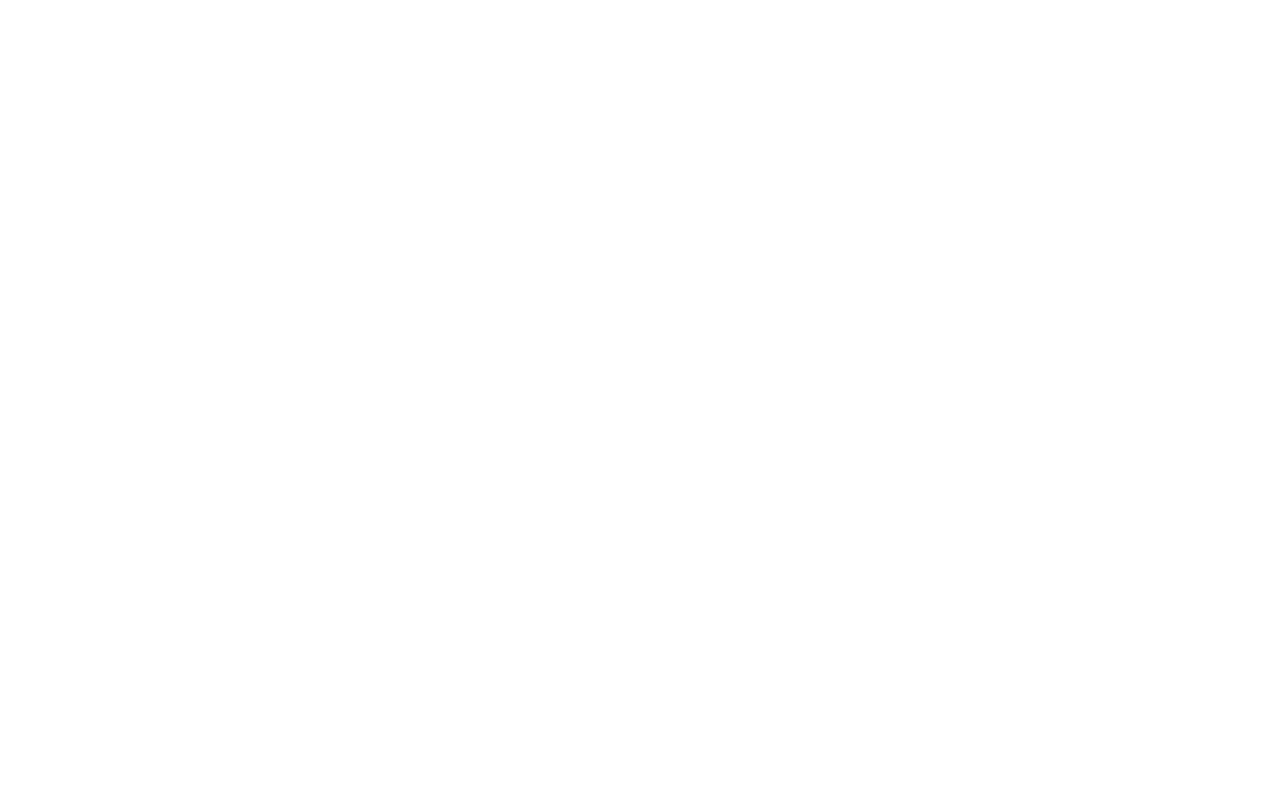
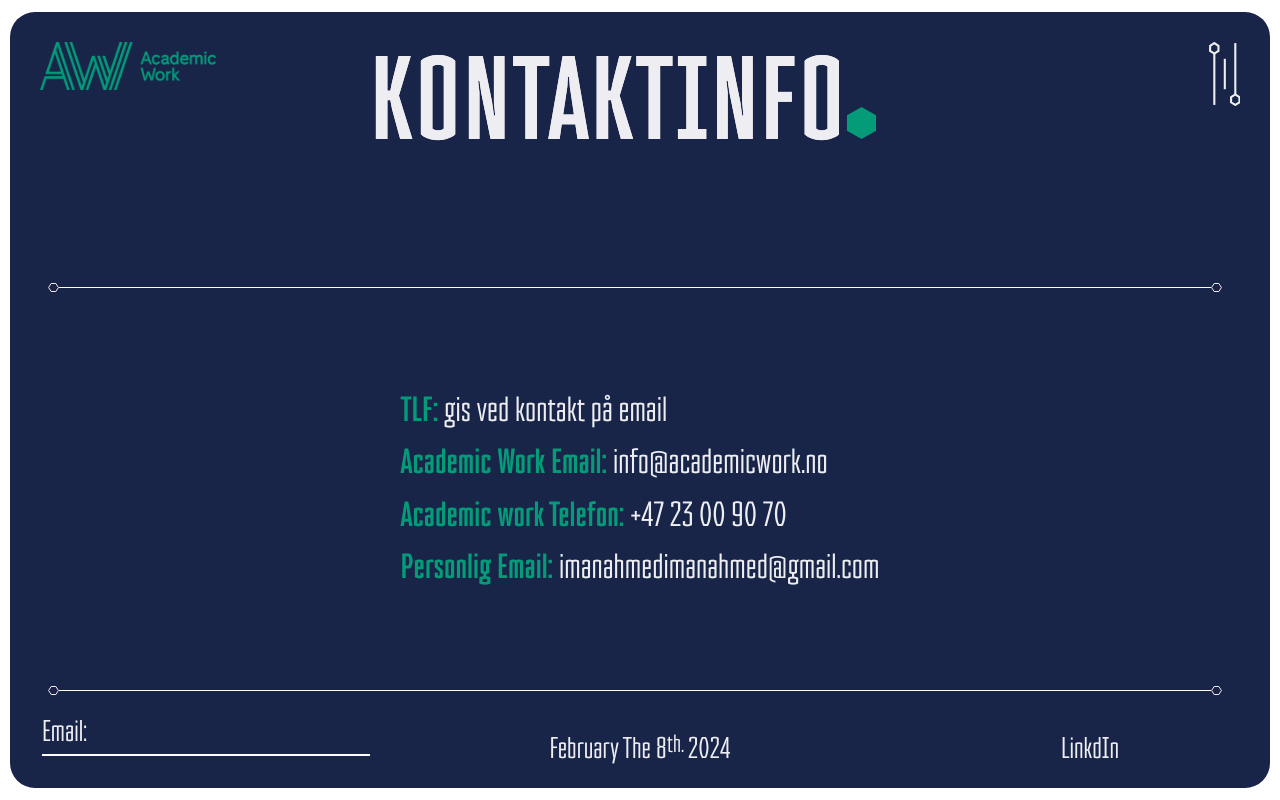
Before and after one commit to imanahmedoslo/my-vite-app, a React (Vite) app: page /Contacts in a window 1280 px wide. Built offline with nearby package versions, Linux system fonts and the light colour scheme.

Commit message:
complete porfolio

```diff
--- a/src/App.css
+++ b/src/App.css
@@ -79,6 +79,17 @@
     font-family: 'TT Tunnels',bold, 'Impact', sans-serif;
     letter-spacing: 2px;
   }*/
+  .emailShown:hover{
+    opacity: 1;
+    color:  #049B79;
+  }
+  .emailShown{
+opacity: 0;
+  }
+  .links:hover{
+    color:#049B79;
+    font-weight: bold;
+  }
   .font {
     /* Existing styles */
     text-align: center;
@@ -106,12 +117,17 @@
     opacity: 0; /* Make SVG fully transparent on hover */
     transform: translateX(-20px); /* Move SVG to the right before disappearing */
   }
-
+  .heigtt{
+    font-size:35px;
+    font-family: 'TT Tunnels', bold, 'Impact', sans-serif;
+    color:#EEEEF2;
+  }
 
   .font:hover {
     /* Existing hover styles */
     background-position: right bottom;
     animation: text-reveal-rtl 0.5s forwards;
+    cursor: pointer;
   }
 
 
@@ -137,6 +153,25 @@
   .SecondDeviderMobile{
 
   }
+  .navBarDropdown {/* Hidden by default */
+    display: flex;
+    position: absolute;
+    top: 100%; /* Directly below the toggle element */
+    right: 0;
+    background-color: #182549;
+    padding: 10px;
+    border-radius: 5px;
+    flex-direction: column;
+    z-index: 1000;
+    max-height: 0; /* Start with max-height 0 */
+  transition: max-height 0.5s ease-in-out;
+     /* Ensure it appears above other content */
+  }
+
+  .navBarDropdown.open {
+    display: flex; /* Show dropdown */
+    max-height: fit-content;
+  }
 
   .dot{
     color:#049B79;
@@ -152,12 +187,12 @@
     color: #EEEEF2;
     font-family: 'TT Tunnels',bold, 'Impact', sans-serif;
   }
-  svg path {
+  .svg path {
     transition: all 0.3s ease;
   }
 
   /* Example hover effect to demonstrate transitions */
-  svg:hover path {
+  .svg:hover path {
     stroke-width: 2.5; /* This is just an example to show transition effect */
 
     color:#049B79;
@@ -178,6 +213,9 @@
     margin:15px;
      borderRadius:25px;
      alignSelf:center;
+}
+.hidden{
+   display: none;
 }
   /* Base styles for the grid container */
 .gridContainer {
@@ -306,6 +344,7 @@
         align-self: center;
         border-radius: 0px;
         font-size: 20px;
+        margin: 0px;
         color: #EEEEF2;/* Add some padding at the bottom */
       }
 
@@ -318,6 +357,9 @@
         flex-direction: row;
         justify-content: space-between;
     }
+    .hidden{
+        display: block;
+    }
 
     /* Adjust text size for smaller screens */
 
@@ -328,7 +370,7 @@
     /* Merging kontakt and Devider into one area */
 
     /* Ensure tom, tom2, and tjueFire areas are not displayed on smaller screens */
-     .tom2, .email, .links {
+     .tom2, .email, .links, .emailShown {
       display: none;
     }
     .svgg{
@@ -339,3 +381,75 @@
         margin: 10px;
     }
   }
+  .ContactContainer{
+    display: grid;
+    padding: 0;
+    border-radius: 25px;
+    grid-template-rows: 0.7fr 0.1fr  1fr 0.1fr 0.2fr;
+    grid-template-columns: 2fr 3fr 2fr;
+    grid-template-areas:
+      'logo kontakt hamburger'
+      'Devider Devider Devider'
+      'tom main tom2'
+      'Devider2 Devider2 Devider2'
+      'email tjueFire links';
+    width: -webkit-fill-available;
+    margin: 0 10px;
+    height: 97vh;
+    background-color: #182549;
+    justify-self: center;
+    align-self: center;
+    font-family: 'TT Tunnels',bold, 'Impact', sans-serif;
+    color:#EEEEF2;
+    font-size: 30px;
+  }
+  @media (max-width: 768px) {
+    .ContactContainer {
+        display: block;
+        position: relative;
+        height: max-content;
+        justify-self: center;
+        align-self: center;
+        border-radius: 0px;
+        font-size: 20px;
+        color: #EEEEF2;/* Add some padding at the bottom */
+        margin: 0px;
+      }
+      .heigtt{
+        height: 80vh;
+        font-size:25px;
+      }
+
+    .picture{
+        width: auto;
+        height: 30%;
+    }
+    .nav{
+        display: flex;
+        flex-direction: row;
+        justify-content: space-between;
+    }
+    .hidden{
+        opacity: 1;
+    }
+
+    /* Adjust text size for smaller screens */
+
+    /* Merging logo and hamburger into one area */
+    .logo {
+      grid-area: logoHamburger;
+    }
+    /* Merging kontakt and Devider into one area */
+
+    /* Ensure tom, tom2, and tjueFire areas are not displayed on smaller screens */
+     .tom2, .email, .links, .emailShown {
+      display: none;
+    }
+    .svgg{
+        width: auto;
+        height: 10px;
+    }
+    .FirstDeviderMobile{
+        margin: 10px;
+    }
+  }
--- a/src/App.tsx
+++ b/src/App.tsx
@@ -4,6 +4,7 @@
 import { Routes, Route } from 'react-router-dom';
 import AboutMe from "./Compnents/AboutMe";
 import ErrorPage from "./Compnents/Error";
+import Contacts from "./Compnents/Contacts";
 //import AboutPage from './components/AboutPage';
 //import NotFoundPage from './components/NotFoundPage';
 
@@ -13,6 +14,7 @@
         <Route path="/" element={<HomePage/>} />
         <Route path="/about" element={<AboutMe/>} />
         <Route path="*" element={<ErrorPage/>} />
+        <Route path="/Contacts" element={<Contacts/>} />
       </Routes>
   </> )
 
--- a/src/Compnents/AboutMe.tsx
+++ b/src/Compnents/AboutMe.tsx
@@ -5,6 +5,12 @@
 import NavBar from "./NavBar"
 
 export default function AboutMe(){
+    const handleAWClick=()=>{
+        window.open('https://www.academicwork.no/kontakt/bedrifter', '_blank', 'noopener,noreferrer');
+      }
+    const handleLinkedInd=()=>{
+        window.open('https://linkedin.com/in/iman-d-ahmed-23b393250', '_blank', 'noopener,noreferrer');
+      }
     return (<div style={{
         display: "flex",
         justifyContent: "center",
@@ -13,8 +19,8 @@
         minWidth:"100vw",
       }}>
         <div className="AboutContainer">
-       <div className="nav" style={{gridArea:"logo"}}><img className="logo" style={{height:"3rem", width:"auto", justifySelf:"start", margin:"30px" }} src={AwLogo}/> <NavBar className="" gridArea="hamburger"/></div>
-        <div className="font kontakt" style={{height:"fit-content",alignContent:"start", justifySelf:"start", alignSelf:"start", gridArea:"kontakt",textAlign:"start"}}><h2 className="font" style={{margin:"0"}}>LITT OM MEG<svg className="svgg" viewBox="0 0 10 11" fill="none" xmlns="http://www.w3.org/2000/svg">
+       <div className="nav" style={{gridArea:"logo"}}><img onClick={handleAWClick} className="logo" style={{height:"3rem", width:"auto", justifySelf:"start", margin:"30px" }} src={AwLogo}/> <NavBar className="hidden" gridArea=""/></div>
+        <div className="font kontakt" style={{height:"fit-content",alignContent:"start", justifySelf:"start", alignSelf:"start", gridArea:"kontakt",textAlign:"start"}}><h2 className="font" style={{margin:"0"}}>LITT OM MEG<svg width={'auto'} className="svgg" viewBox="0 0 10 11" fill="none" xmlns="http://www.w3.org/2000/svg">
   <path fillRule="evenodd" clipRule="evenodd" d="M10 8.12543L5 11L-2.25534e-07 8.12543L2.3356e-07 2.87401L5 2.18537e-07L10 2.87401L10 8.12543Z"
   fill="#049B79"></path>
   </svg></h2></div>
@@ -23,7 +29,7 @@
         <Devider className="FirstDeviderMobile" justifySelf="center" gridArea="Devider" height={"auto"} width={"90vw"}/>
         <img className="picture" style={{gridArea:"picture"}} src={picture}/>
         <div style={{gridArea:"omMeg"}}>
-        <p>Velkommen til min portefølje! Mitt navn er Iman Dahir Ahmed, og jeg er en 25 år gammel IT-konsulent
+        <p>Tusen takk for at du tar tid til å se på min portfolio! Mitt navn er Iman Dahir Ahmed, og jeg er en 25 år gammel IT-konsulent
            som arbeider hos Academic Work i Oslo. Interessant nok, min lidenskap for programmering ble oppdaget under
             en uventet vending i min utdanningsreise. Mens jeg var engasjert i lærerutdanningen, fikk jeg muligheten til å
              undervise barn i programmering som en del av skolepensum. Som praksislærer måtte jeg raskt sette meg inn i dette
@@ -33,11 +39,11 @@
   i bruk av moderne teknologiverktøy som MUI og Azure.</p>
         </div>
 <Devider className="FirstDeviderMobile" justifySelf="center" gridArea="Devider2" height={"auto"} width={"90vw"}/>
-<div style={{gridArea:"email"}} className="emailLinksContainer">
-  <div className="fontSmall email" style={{  borderBottom:"white 2px solid", width:"auto", alignSelf:"baseline" }}>Email</div>
-  <div className="fontSmall tjueFire" style={{ alignSelf:"center", justifySelf:"center",}}>2024</div>
-  <div className="fontSmall links" style={{ alignSelf:"center", justifySelf:"center" }}> links</div>
-</div>
+
+  <div className="fontSmall email" style={{ gridArea:"email", borderBottom:"white 2px solid", width:"auto", alignSelf:"baseline" }}>Email: <a className="emailShown" href="mailto:imanahmedimanahmed@gmail.com">imanahmedimanahmed@gmail.com</a></div>
+  <div className="fontSmall tjueFire" style={{ gridArea:"tjueFire",alignSelf:"center", justifySelf:"center",}}> February  The  8<span style={{ fontSize: 'smaller', verticalAlign: 'top' }}>th. </span>  2024</div>
+  <div onClick={handleLinkedInd} className="fontSmall links" style={{ gridArea:"links",alignSelf:"center", justifySelf:"center" }}>LinkdIn</div>
+
       </div>
       </div>
 
--- /dev/null
+++ b/src/Compnents/Contacts.tsx
@@ -0,0 +1,37 @@
+import NavBar from "./NavBar"
+import Devider from "./Devider"
+import AwLogo from "../assets/awLogo.png"
+import "../App.css"
+export default function Contacts(){
+    const handleAWClick=()=>{
+        window.open('https://www.academicwork.no/kontakt/bedrifter', '_blank', 'noopener,noreferrer');
+      }
+    const handleLinkedInd=()=>{
+        window.open('https://linkedin.com/in/iman-d-ahmed-23b393250', '_blank', 'noopener,noreferrer');
+      }
+    return (<div style={{
+        display: "flex",
+        justifyContent: "center",
+        alignItems: "center",
+        minHeight: "100vh",
+        minWidth:"100vw",
+      }}>
+        <div className="ContactContainer">
+       <div className="nav" style={{gridArea:"logo"}}><img onClick={handleAWClick} className="logo" style={{height:"3rem", width:"auto", justifySelf:"start", margin:"30px" }} src={AwLogo}/> <NavBar className="hidden" gridArea=""/></div>
+        <div className="font kontakt" style={{height:"fit-content",alignContent:"start", justifySelf:"start", alignSelf:"start", gridArea:"kontakt",textAlign:"start"}}><h2 className="font" style={{margin:"0"}}>KONTAKTINFO<svg width={'auto'} className="svgg" viewBox="0 0 10 11" fill="none" xmlns="http://www.w3.org/2000/svg">
+  <path fillRule="evenodd" clipRule="evenodd" d="M10 8.12543L5 11L-2.25534e-07 8.12543L2.3356e-07 2.87401L5 2.18537e-07L10 2.87401L10 8.12543Z"
+  fill="#049B79"></path>
+  </svg></h2></div>
+  <NavBar className="hamburger" gridArea="hamburger"/>
+        <Devider className="FirstDeviderMobile" justifySelf="center" gridArea="Devider" height={"auto"} width={"90vw"}/>
+
+        <div className="tom" style={{gridArea:"tom"}}></div>
+        <div className="fontSmall heigtt" style={{gridArea:"main", display:"flex", flexDirection:"column", alignItems:"center", justifyContent:"center"}}><p><b style={{color:"#049B79"}}>TLF: </b>gis ved kontakt på email<br></br> <b style={{color:"#049B79"}}>Academic Work Email: </b>info@academicwork.no<br></br><b style={{color:"#049B79"}}>Academic work Telefon: </b> +47 23 00 90 70 <br></br><b style={{color:"#049B79"}}>Personlig Email: </b> imanahmedimanahmed@gmail.com</p></div>
+            <div className="tom2" style={{gridArea:"tom2"}}></div>
+          <Devider className="FirstDeviderMobile" justifySelf="center" gridArea="Devider2" height={"auto"} width={"90vw"}/>
+            <div className=" email" style={{gridArea:"email", borderBottom:"white 2px solid ", width:"auto", alignSelf:"baseline"}}>Email:  <a className="emailShown" href="mailto:imanahmedimanahmed@gmail.com">imanahmedimanahmed@gmail.com</a></div>
+            <div className=" tjueFire" style={{gridArea:"tjueFire", alignSelf:"center", justifySelf:"center",}}>  February  The  8<span style={{ fontSize: 'smaller', verticalAlign: 'top' }}>th. </span>  2024</div>
+            <div onClick={handleLinkedInd} className=" links" style={{gridArea:"links",alignSelf:"center",justifySelf:"center",}}>LinkdIn</div>
+      </div>
+      </div>)
+}
--- a/src/Compnents/NavBar.tsx
+++ b/src/Compnents/NavBar.tsx
@@ -1,19 +1,40 @@
 import React, { useState } from 'react';
+import SideBar from './SideBar';
+import "../App.css"
+import { Navigate, useNavigate } from 'react-router-dom';
 type navBarProps={
     gridArea:string,
     className:string,
 }
 
 export default function NavBar({gridArea, className}:navBarProps){
+    const navigate= useNavigate();
+    const handleProjectNavigate=()=>{
+        window.open('https://github.com/imanahmedoslo', '_blank', 'noopener,noreferrer');
+  }
+  const handleLinkedInd=()=>{
+    window.open('https://linkedin.com/in/iman-d-ahmed-23b393250', '_blank', 'noopener,noreferrer');
+  }
+    const handleclick=(path:string)=>{
+       navigate(`${path}`)
+    }
    const [isOpen, setIsOpen] = useState(false);
 
   const toggleHamburger = () => setIsOpen(!isOpen);
 
   return (
-    <div className={className} style={{ gridArea: gridArea, justifySelf: "end", margin: "30px" }} onClick={toggleHamburger}>
+    <div className={className } style={{ gridArea: gridArea, justifySelf: "end", margin: "30px",position: "relative"  }} onClick={toggleHamburger}>
       {isOpen ? (
-        // Opened state SVG
-        <svg width="30" height="61" viewBox="0 0 30 61" fill="none" xmlns="http://www.w3.org/2000/svg">
+        <>
+        <div className={`navBarDropdown ${isOpen?'open':''}`} style={{  border:"#182549 2px solid",position: 'absolute', top: '30%', right: 0, backgroundColor: '#049B79', padding: '10px', borderRadius: '20px', display: 'flex', flexDirection: 'column', color:'#182549',zIndex: 1000 }}>
+                        <p onClick={()=>handleclick("/Contacts")} className="fontSmall" style={{ fontSize: "30px", color:'#182549' }}>KontaktInfo<b style={{ color: '#049B79' }}>.</b></p>
+                        <p onClick={()=>handleclick("/")} className="fontSmall" style={{ fontSize: "30px",color:'#182549' }}>Dashboard<b style={{ color: '#049B79' }}>.</b></p>
+                        <p onClick={()=>handleclick("/about")} className="fontSmall" style={{ fontSize: "30px",color:'#182549' }}>Omg meg<b style={{ color: '#049B79' }}>.</b></p>
+                        <p onClick={handleProjectNavigate}className="fontSmall" style={{ fontSize: "30px",color:'#182549' }}>Prosjekter<b style={{ color: '#049B79' }}>.</b></p>
+                        <p onClick={handleLinkedInd}className="fontSmall" style={{ fontSize: "30px",color:'#182549' }}>LinkedIn<b style={{ color: '#049B79' }}>.</b></p>
+                    </div>
+
+            <svg className={'svg'}width="30" height="61" viewBox="0 0 30 61" fill="none" xmlns="http://www.w3.org/2000/svg">
           <g clipPath="url(#clip0_1490_325)">
             <path d="M5.07849 34.5V35" stroke="#EEEEF2" strokeWidth="2"></path>
             <path d="M21 30H9" stroke="#EEEEF2" strokeWidth="2"></path>
@@ -22,9 +43,10 @@
             <path fillRule="evenodd" clipRule="evenodd" d="M25.0784 35L29 32.4482V27.6127L25.0784 25L21.0784 27.6127L21 32.4482L25.0784 35Z" stroke="#EEEEF2" strokeWidth="2"></path>
           </g>
         </svg>
+        </>
       ) : (
         // Closed state SVG
-        <svg width="auto" height="4rem" viewBox="0 0 30 61" fill="none" xmlns="http://www.w3.org/2000/svg">
+        <svg className='svg' width="auto" height="4rem" viewBox="0 0 30 61" fill="none" xmlns="http://www.w3.org/2000/svg">
           <g clipPath="url(#clip0_1490_325)">
             <path d="M5.07849 11V60" stroke="#EEEEF2" strokeWidth="2"></path>
             <path d="M15.0785 16V45" stroke="#EEEEF2" strokeWidth="2"></path>
--- a/src/Compnents/homePage.tsx
+++ b/src/Compnents/homePage.tsx
@@ -3,10 +3,23 @@
 import AwLogo from "../assets/AwLogo.png";
 import Devider from "./Devider"
 import NavBar from "./NavBar"
+import { Navigate, useNavigate } from "react-router-dom";
 
 
 function HomePage() {
-
+    const navigate= useNavigate();
+    const handleclick=(path:string)=>{
+        navigate(`${path}`)
+     }
+  const handleProjectNavigate=()=>{
+        window.open('https://github.com/imanahmedoslo', '_blank', 'noopener,noreferrer');
+  }
+  const handleLinkedInd=()=>{
+    window.open('https://linkedin.com/in/iman-d-ahmed-23b393250', '_blank', 'noopener,noreferrer');
+  }
+  const handleAWClick=()=>{
+    window.open('https://www.academicwork.no/kontakt/bedrifter', '_blank', 'noopener,noreferrer');
+  }
 
   return (
     <div style={{
@@ -17,8 +30,8 @@
       minWidth:"100vw" // Take up at least the full viewport height
     }}>
       <div className="gridContainer">
-      <img className="logo" style={{height:"3rem", width:"auto", gridArea:"logo", justifySelf:"start", margin:"30px" }} src={AwLogo}/>
-      <div className="font kontakt" style={{height:"fit-content",alignContent:"start", justifySelf:"start", alignSelf:"start", gridArea:"kontakt",textAlign:"start"}}><h2 className="font" style={{margin:"0"}}>LITT OM MEG<svg className="svgg" viewBox="0 0 10 11" fill="none" xmlns="http://www.w3.org/2000/svg">
+      <div className="nav" style={{gridArea:"logo"}}><img onClick={handleAWClick} className="logo" style={{height:"3rem", width:"auto", justifySelf:"start", margin:"30px" }} src={AwLogo}/> <NavBar className="hidden" gridArea=""/></div>
+      <div onClick={()=>handleclick("/about")} className="font kontakt" style={{height:"fit-content",alignContent:"start", justifySelf:"start", alignSelf:"start", gridArea:"kontakt",textAlign:"start"}}><h2 className="font" style={{margin:"0"}}>LITT OM MEG<svg  width={'auto'} className="svgg" viewBox="0 0 10 11" fill="none" xmlns="http://www.w3.org/2000/svg">
 <path fillRule="evenodd" clipRule="evenodd" d="M10 8.12543L5 11L-2.25534e-07 8.12543L2.3356e-07 2.87401L5 2.18537e-07L10 2.87401L10 8.12543Z"
 fill="#049B79"></path>
 </svg></h2></div>
@@ -26,26 +39,26 @@
 
       <Devider className="FirstDeviderMobile" justifySelf="center" gridArea="Devider" height={"auto"} width={"90vw"}/>
 
-      <div style={{gridArea:"navn"}}><h1 className={`font`}>IMAN AHMED<svg className="svgg" viewBox="0 0 10 11" fill="none" xmlns="http://www.w3.org/2000/svg">
+      <div style={{gridArea:"navn"}}><h1 className={`font`}>IMAN AHMED<svg width={'auto'} className="svgg" viewBox="0 0 10 11" fill="none" xmlns="http://www.w3.org/2000/svg">
 <path fillRule="evenodd" clipRule="evenodd" d="M10 8.12543L5 11L-2.25534e-07 8.12543L2.3356e-07 2.87401L5 2.18537e-07L10 2.87401L10 8.12543Z"
 fill="#049B79"></path>
 </svg></h1></div>
       <div className="fontSmall" style={{gridArea:"main", display:"flex", flexDirection:"column", fontSize:"25px", alignItems:"center", justifyContent:"center"}}><p>Fullstack utvikler<br></br> 25 år gammel<br></br> For tiden ansatt som IT konsulent <br></br> Hos Academic Work</p></div>
-          <div className="font" style={{gridArea:"prosjekter"}}><h1 className={`font`}>PROSJEKTER<svg className="svgg" viewBox="0 0 10 11" fill="none" xmlns="http://www.w3.org/2000/svg">
+          <div onClick={handleProjectNavigate}className="font" style={{gridArea:"prosjekter"}}><h1 className={`font`}>PROSJEKTER<svg width={'auto'} className="svgg" viewBox="0 0 10 11" fill="none" xmlns="http://www.w3.org/2000/svg">
 <path fillRule="evenodd" clipRule="evenodd" d="M10 8.12543L5 11L-2.25534e-07 8.12543L2.3356e-07 2.87401L5 2.18537e-07L10 2.87401L10 8.12543Z"
 fill="#049B79"></path>
 </svg></h1>
           </div>
           <div className="tom" style={{gridArea:"tom"}}></div>
-          <div style={{gridArea:"omMeg"}}><h1 className={`font`}>KONTAKTINFO<svg className="svgg" viewBox="0 0 10 11" fill="none" xmlns="http://www.w3.org/2000/svg">
+          <div onClick={()=>handleclick("/Contacts")} style={{gridArea:"omMeg"}}><h1 className={`font`}>KONTAKTINFO<svg width={'auto'} className="svgg" viewBox="0 0 10 11" fill="none" xmlns="http://www.w3.org/2000/svg">
 <path fillRule="evenodd" clipRule="evenodd" d="M10 8.12543L5 11L-2.25534e-07 8.12543L2.3356e-07 2.87401L5 2.18537e-07L10 2.87401L10 8.12543Z"
 fill="#049B79"></path>
 </svg></h1></div>
           <div className="tom2" style={{gridArea:"tom2"}}></div>
         <Devider className="SecondDeviderMobile" justifySelf="end" gridArea="Devider2" height={"auto"} width={"60vw"}/>
-          <div className="fontSmall email" style={{gridArea:"email", borderBottom:"white 2px solid ", width:"auto", alignSelf:"baseline"}}>Email</div>
-          <div className="fontSmall tjueFire" style={{gridArea:"tjueFire", alignSelf:"center", justifySelf:"center",}}>2024</div>
-          <div className="fontSmall links" style={{gridArea:"links",alignSelf:"center",justifySelf:"center",}}> links</div>
+          <div  className="fontSmall email" style={{fontSize:"25px",gridArea:"email", borderBottom:"white 2px solid ", width:"auto", alignSelf:"baseline"}}>Email: <a className="emailShown" href="mailto:imanahmedimanahmed@gmail.com">imanahmedimanahmed@gmail.com</a></div>
+          <div className="fontSmall tjueFire" style={{fontSize:"25px",gridArea:"tjueFire", alignSelf:"center", justifySelf:"center",}}>  February  The  8<span style={{ fontSize: 'smaller', verticalAlign: 'top' }}>th. </span>  2024</div>
+          <div onClick={handleLinkedInd} className="fontSmall links" style={{fontSize:"25px",gridArea:"links",alignSelf:"center",justifySelf:"center",}}> LinkdIn</div>
     </div>
     </div>
 
```
Also changed, not shown: src/Compnents/SideBar.tsx (+10 -5 lines).
